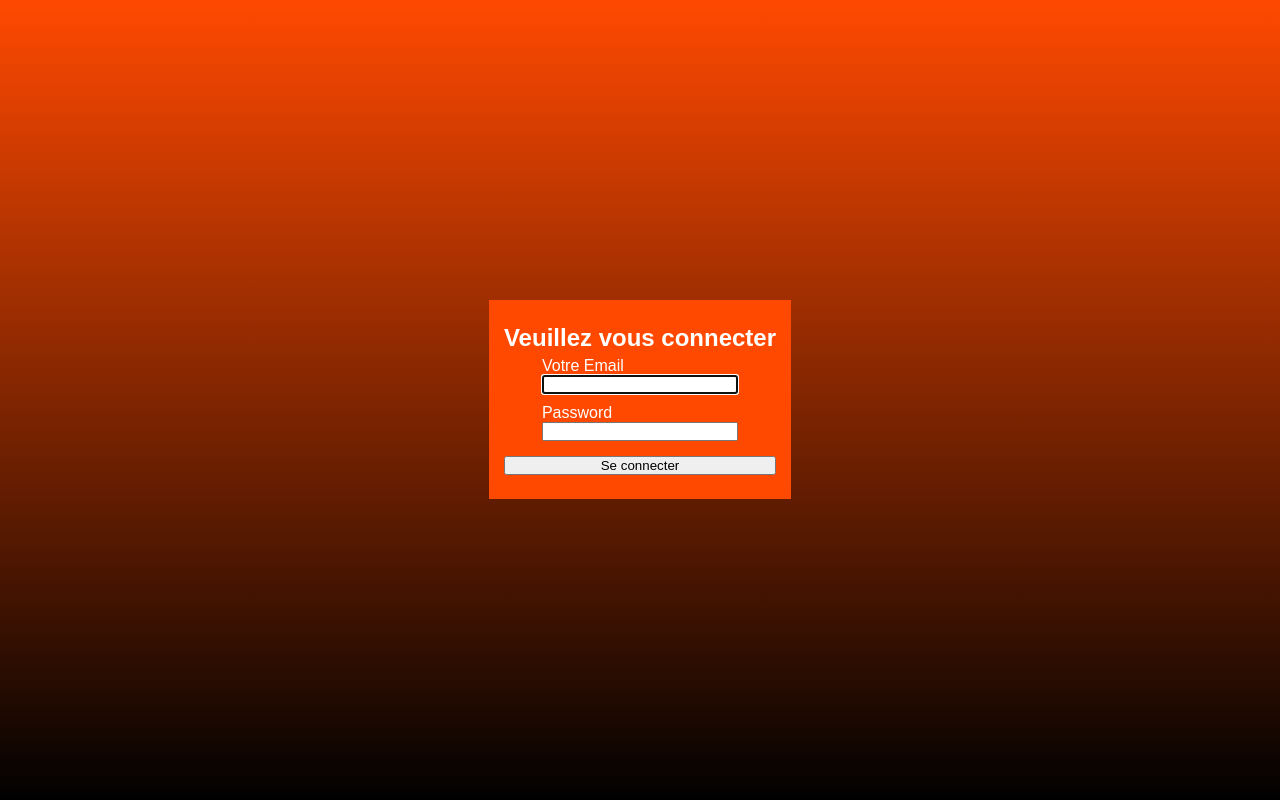
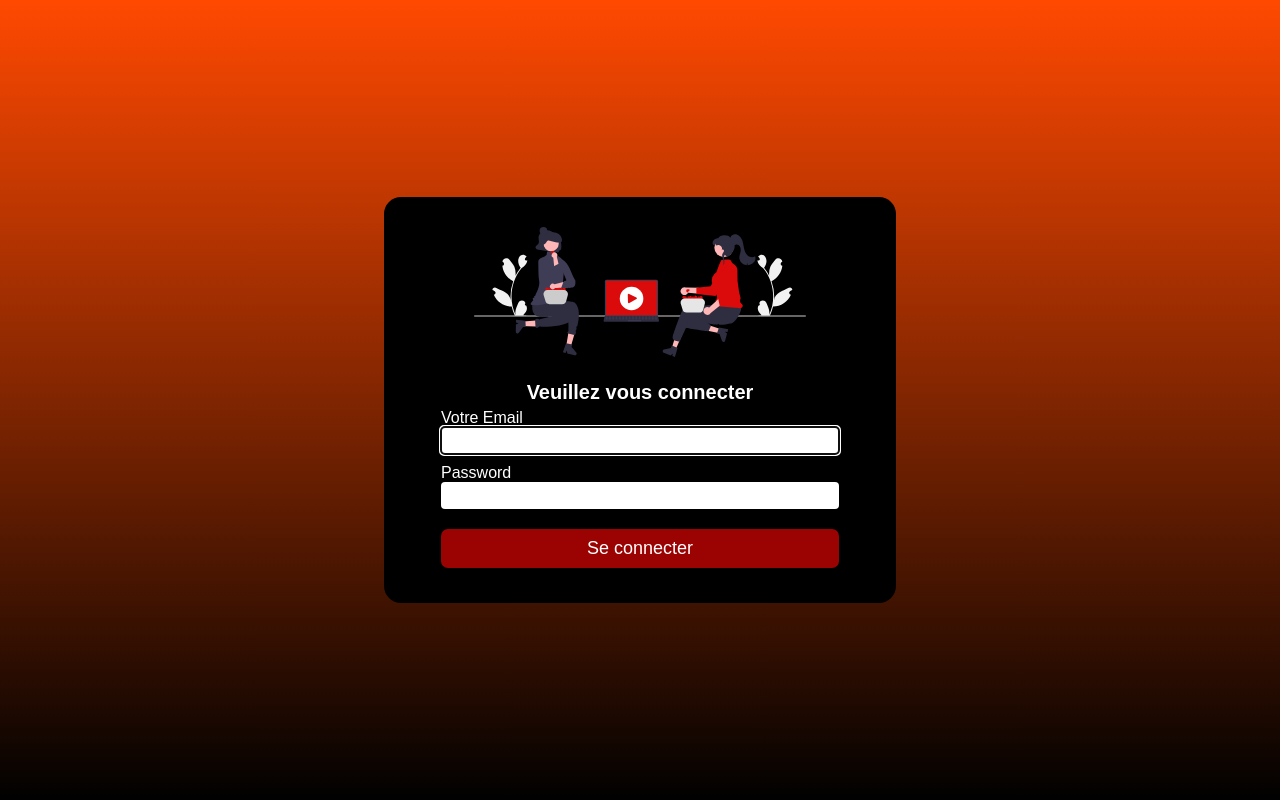
Before and after one commit to YOUSSEF-EL-GRYS-IPSSI/YOSSTREAM, a Symfony app: template templates/security/login.html.twig in a window 1280 px wide. Shown: the part 80-880 px from the top of the page. Run offline with Twig, Linux system fonts and the light colour scheme; the template is opened without the code that fills it, so the values that code supplies are empty; some libraries are stand-ins or nearby versions.

Commit message:
youss07
finish inscription et connexion css

```diff
--- a/public/css/style.css
+++ b/public/css/style.css
@@ -165,17 +165,50 @@ li a {
 }
 
 .form-connect {
-  background-color: #FF4901;
+  background-color: #000000;
   color: #fff;
   display: flex;
   flex-direction: column;
   max-width: 40%;
-  padding: 24px 15px;
+  padding: 30px 19px;
+  border-radius: 17px;
 }
 
 .connect-user {
   padding: 5px 38px;
   display: grid;
+}
+
+.connect-user input {
+  padding: 6px 9px;
+  border-radius: 4px;
+  border: none;
+}
+
+.btn-login {
+  color: #fff;
+  background: rgb(155, 3, 3);
+  border: none;
+  padding: 9px 15px;
+  font-size: 18px;
+  border-radius: 7px;
+  cursor: pointer;
+
+}
+
+.title-connect {
+  font-size: 20px;
+  text-align: center;
+}
+
+.login-svg {
+  display: flex;
+  justify-content: center;
+  padding-bottom: 24px;
+
+}
+.login-svg img{
+  width: 70%;
 }
 
 
--- a/src/Entity/User.php
+++ b/src/Entity/User.php
@@ -4,9 +4,11 @@ namespace App\Entity;
 
 use App\Repository\UserRepository;
 use Doctrine\ORM\Mapping as ORM;
+use Symfony\Bridge\Doctrine\Validator\Constraints\UniqueEntity;
 use Symfony\Component\Security\Core\User\PasswordAuthenticatedUserInterface;
 use Symfony\Component\Security\Core\User\UserInterface;
 
+#[UniqueEntity(fields:("email"),message : "Cet email existe déjà")]
 #[ORM\Entity(repositoryClass: UserRepository::class)]
 class User implements UserInterface, PasswordAuthenticatedUserInterface
 {
--- a/templates/security/login.html.twig
+++ b/templates/security/login.html.twig
@@ -5,7 +5,11 @@
 
 {% block body %}
 	<section class="connexion">
+
 		<form method="post" class="form-connect">
+			<div class="login-svg">
+				<img src="{{ asset('img/movie.svg') }}" alt="">
+			</div>
 			{% if error %}
 				<div class="alert alert-danger">{{ error.messageKey|trans(error.messageData, 'security') }}</div>
 			{% endif %}
@@ -18,7 +22,7 @@
 				</div>
 			{% endif %}
 
-			<h1 class="">Veuillez vous connecter</h1>
+			<h1 class="title-connect">Veuillez vous connecter</h1>
 			<div class="connect-user">
 				<label for="inputEmail">Votre Email</label>
 				<input type="email" value="{{ last_username }}" name="email" id="inputEmail" class="form-control" autocomplete="email" required autofocus>
@@ -41,10 +45,11 @@
 																							            </label>
 																							        </div>
 																							    #}
-
-			<button class="btn btn-lg btn-primary" type="submit">
+			<div class="connect-user">
+				<button class="btn-login" type="submit">
 					Se connecter
 				</button>
+			</div>
 		</form>
 	</section>
 {% endblock %}
```
Also changed, not shown: public/img/login.svg (added), public/img/movie.svg (added). Lines whose indentation alone changed are shown as unchanged.
